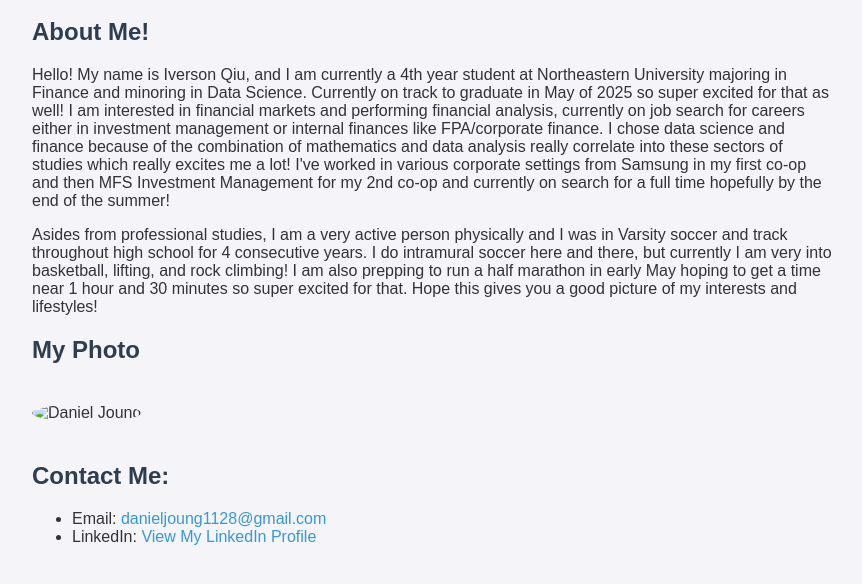
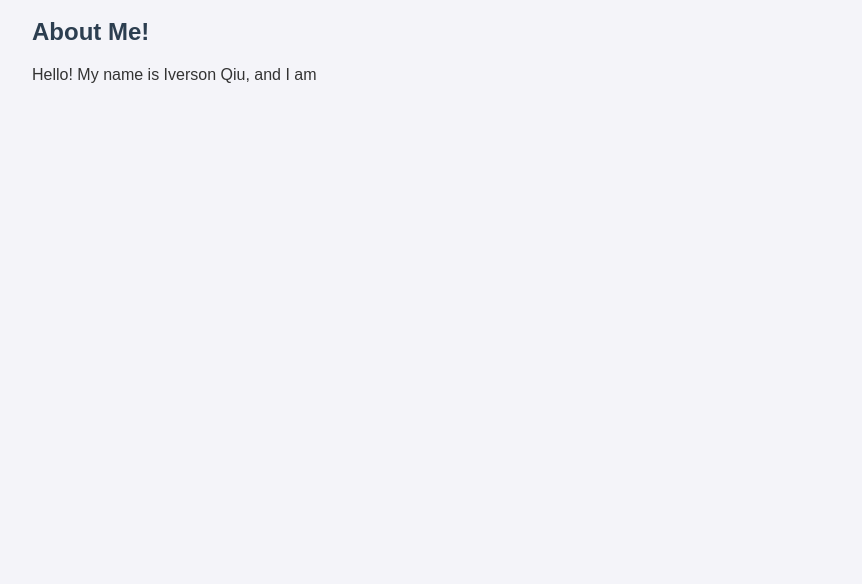
Before and after one commit to qiuiverson111/qiuiverson.github.io, a plain HTML site: page index.html in a window 1280 px wide. Shown: the part 80-664 px from the top of the page, without its empty margins (208-1070 px from the left). Drawn offline with Linux system fonts and the light colour scheme.

Commit message:
Update index.html

```diff
--- a/index.html
+++ b/index.html
@@ -37,17 +37,5 @@
         <h1>Welcome to My Website</h1>
 
         <h2>About Me!</h2>
-        <p>Hello! My name is Iverson Qiu, and I am currently a 4th year student at Northeastern University majoring in Finance and minoring in Data Science. Currently on track to graduate in May of 2025 so super excited for that as well! I am interested in financial markets and performing financial analysis, currently on job search for careers either in investment management or internal finances like FPA/corporate finance. I chose data science and finance because of the combination of mathematics and data analysis really correlate into these sectors of studies which really excites me a lot! I've worked in various corporate settings from Samsung in my first co-op and then MFS Investment Management for my 2nd co-op and currently on search for a full time hopefully by the end of the summer!</p>
-        <p>Asides from professional studies, I am a very active person physically and I was in Varsity soccer and track throughout high school for 4 consecutive years. I do intramural soccer here and there, but currently I am very into basketball, lifting, and rock climbing! I am also prepping to run a half marathon in early May hoping to get a time near 1 hour and 30 minutes so super excited for that. Hope this gives you a good picture of my interests and lifestyles!</p>
-
-        <h2>My Photo</h2>
-        <img src="your-photo.jpg" alt="Daniel Joung" class="profile-img">
-
-        <h2>Contact Me:</h2>
-        <ul>
-            <li>Email: <a href="mailto:danieljoung1128@gmail.com">danieljoung1128@gmail.com</a></li>
-            <li>LinkedIn: <a href="https://www.linkedin.com/in/your-linkedin-profile" target="_blank">View My LinkedIn Profile</a></li>
-        </ul>
-    </div>
-</body>
+        <p>Hello! My name is Iverson Qiu, and I am
 </html>
```
